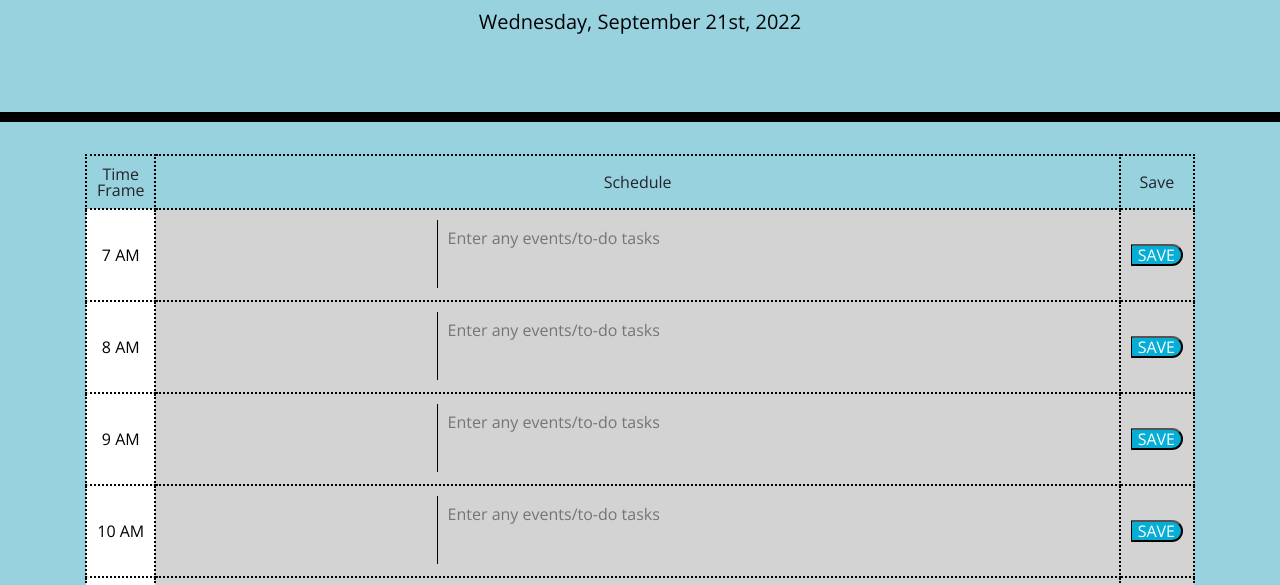
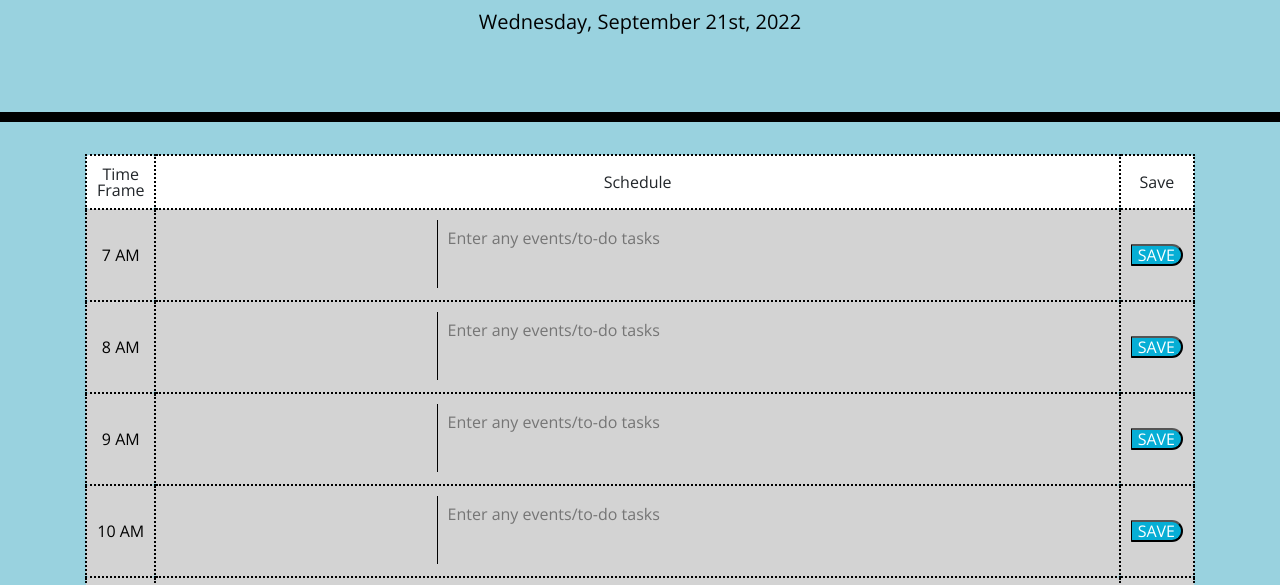
Before and after one commit to BBurleigh/Daily-Planner-HW5, a plain HTML site: page Develop/index.html in a window 1280 px wide. Shown: the part 182-767 px from the top of the page. Drawn offline with nearby package versions, Linux system fonts and the light colour scheme.

Commit message:
fixed background color for certain parts of the planner layout and updated the README

```diff
--- a/Develop/CSS/style.css
+++ b/Develop/CSS/style.css
@@ -18,7 +18,7 @@ textarea {
   background: transparent;
   border: none;
   resize: none;
-  color: #000000;
+  color: #ffffff;
   border-left: 1px solid black;
   padding: 10px;
 }
@@ -48,7 +48,6 @@ textarea {
 }
 
 .hour {
-  background-color: #ffffff;
   color: #000000;
   border-top: 1px dashed #000000;
 }
--- a/Develop/index.html
+++ b/Develop/index.html
@@ -32,9 +32,9 @@
     <div class="container">
       <table>
         <tr>
-          <td>Time Frame</td>
-          <td >Schedule</td>
-          <td>Save</td>
+          <td style="background-color:white">Time Frame</td>
+          <td style="background-color:white">Schedule</td>
+          <td style="background-color:white">Save</td>
         </tr>
         <tr id="7">
           <td class="hour">7 AM</td>
```
Also changed, not shown: 1 other file.
